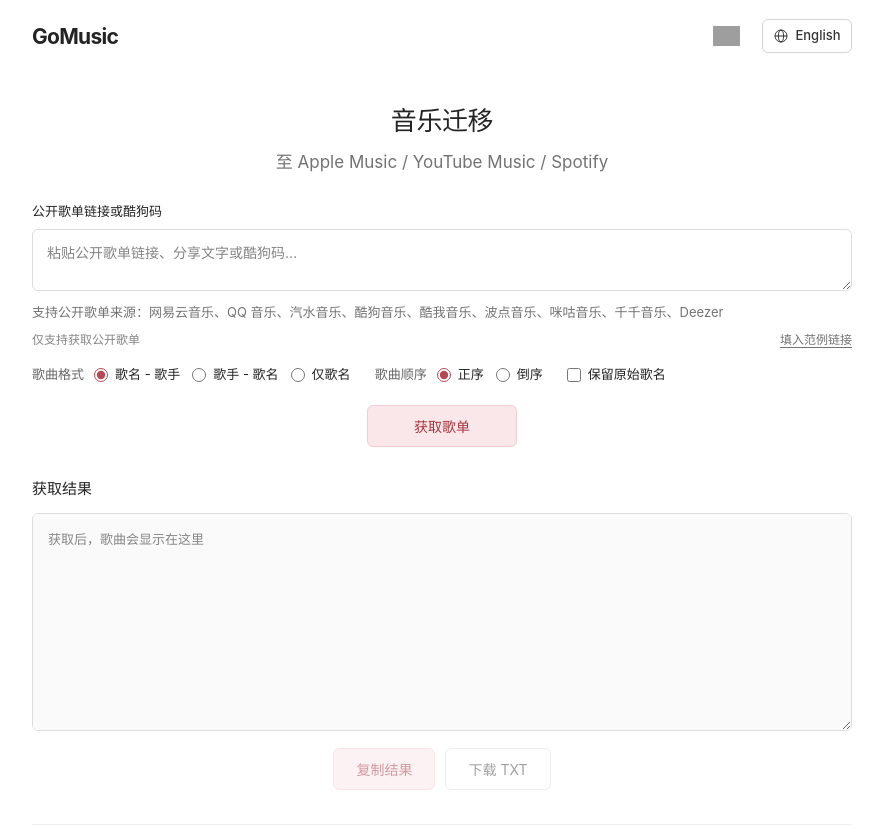
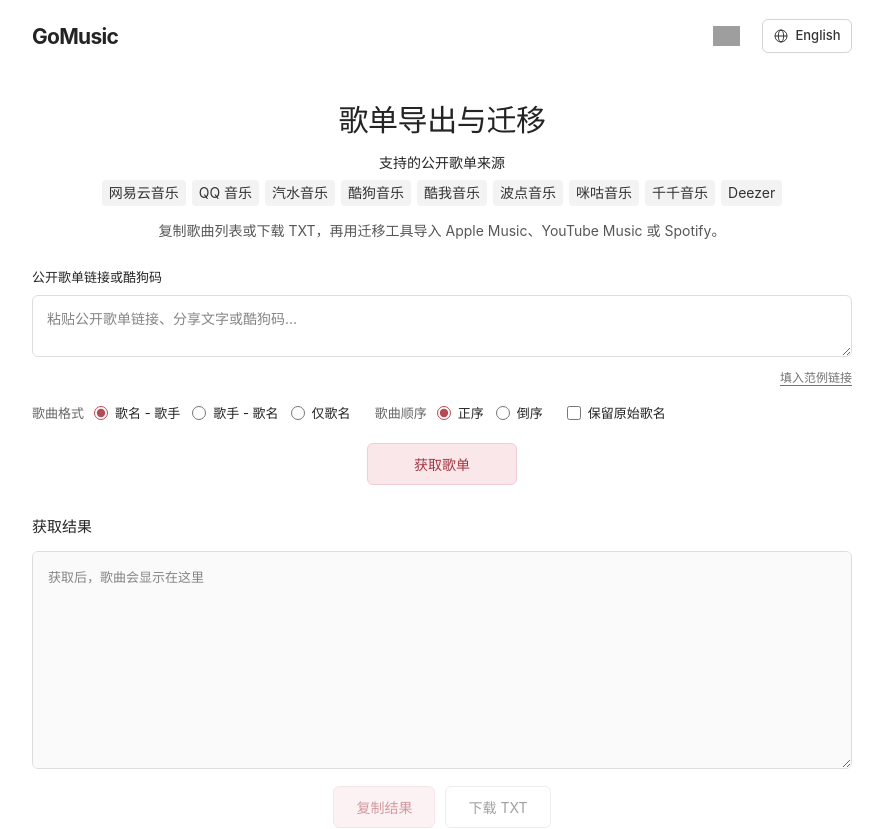
Before and after one commit to Bistutu/GoMusic, a Vue app in the folder static/: page / in a window 1280 px wide. Shown: the top 829 px of the page, without its empty margins (198-1081 px from the left). Built offline with nearby package versions, Linux system fonts and the light colour scheme; grey boxes are pictures that could not be loaded.

Commit message:
ui: show supported playlist sources first

```diff
--- a/static/src/App.vue
+++ b/static/src/App.vue
@@ -2,7 +2,11 @@
 import { computed, reactive, ref, watch } from "vue";
 import { messages } from "./i18n";
 import { usePlaylist } from "./composables/usePlaylist";
-import { kugouCodeOf, type ExportOptions } from "./lib/playlist";
+import {
+  kugouCodeOf,
+  playlistSources,
+  type ExportOptions,
+} from "./lib/playlist";
 import PlaylistForm from "./components/PlaylistForm.vue";
 import ExportPanel from "./components/ExportPanel.vue";
 import TransferGuide from "./components/TransferGuide.vue";
@@ -103,13 +107,22 @@ const errorMessage = computed(() => {
     </header>
     <main>
       <div class="page-intro">
-        <h1>
-          <template v-for="(part, index) in t.title.split(' / ')" :key="index"
-            ><template v-if="index"> / </template
-            ><span class="title-part">{{ part }}</span></template
+        <h1>{{ t.title }}</h1>
+        <div class="supported-sources">
+          <p id="playlist-sources-label" class="source-label">
+            {{ t.sources }}
+          </p>
+          <ul
+            class="source-list"
+            role="list"
+            aria-labelledby="playlist-sources-label"
           >
-        </h1>
-        <p>{{ t.subtitle }}</p>
+            <li v-for="source in playlistSources" :key="source">
+              {{ t[source] }}
+            </li>
+          </ul>
+        </div>
+        <p class="page-description">{{ t.subtitle }}</p>
       </div>
       <PlaylistForm
         v-model="link"
--- a/static/src/components/PlaylistForm.vue
+++ b/static/src/components/PlaylistForm.vue
@@ -1,7 +1,6 @@
 <script setup lang="ts">
 import { computed } from "vue";
-import { platformOf } from "../lib/playlist";
-import type { ExportOptions } from "../lib/playlist";
+import { platformOf, type ExportOptions } from "../lib/playlist";
 import type { Copy } from "../i18n";
 const link = defineModel<string>({ required: true });
 const props = defineProps<{
@@ -13,21 +12,8 @@ const props = defineProps<{
 const emit = defineEmits<{ submit: []; cancel: [] }>();
 const exampleUrl = "http://163cn.tv/zoIxm3";
 const platform = computed(() => {
-  const p = platformOf(link.value);
-  return p
-    ? props.t[
-        p as
-          | "netease"
-          | "qq"
-          | "qishui"
-          | "kugou"
-          | "kuwo"
-          | "migu"
-          | "qianqian"
-          | "bodian"
-          | "deezer"
-      ]
-    : "";
+  const source = platformOf(link.value);
+  return source ? props.t[source] : "";
 });
 </script>
 <template>
@@ -47,9 +33,8 @@ const platform = computed(() => {
       @keydown.ctrl.enter.prevent="emit('submit')"
       @keydown.meta.enter.prevent="emit('submit')"
     />
-    <p class="supported-sources">{{ t.sources }}</p>
     <div class="input-helper">
-      <span>{{ platform ? t.detected + platform : t.privacy }}</span>
+      <span v-if="platform">{{ t.detected + platform }}</span>
       <button
         type="button"
         class="text-button example-link"
--- a/static/src/i18n.ts
+++ b/static/src/i18n.ts
@@ -2,7 +2,7 @@ import { lastCompletedWeekDate } from "./lib/dates";
 
 const sponsorDate = lastCompletedWeekDate();
 const zh = {
-  title: "音乐迁移",
+  title: "歌单导出与迁移",
   detected: "已识别平台：",
   order: "歌曲顺序",
   results: "获取结果",
@@ -15,9 +15,9 @@ const zh = {
   transferTools: "迁移工具：",
   guide: "使用指南",
   language: "Switch to English",
-  subtitle: "至 Apple Music / YouTube Music / Spotify",
-  sources:
-    "支持公开歌单来源：网易云音乐、QQ 音乐、汽水音乐、酷狗音乐、酷我音乐、波点音乐、咪咕音乐、千千音乐、Deezer",
+  subtitle:
+    "复制歌曲列表或下载 TXT，再用迁移工具导入 Apple\u00a0Music、YouTube\u00a0Music 或 Spotify。",
+  sources: "支持的公开歌单来源",
   netease: "网易云音乐",
   qq: "QQ 音乐",
   qishui: "汽水音乐",
@@ -33,7 +33,6 @@ const zh = {
   fetch: "获取歌单",
   loading: "正在获取歌单…",
   cancel: "取消",
-  privacy: "仅支持获取公开歌单",
   errorInvalid: "请输入支持平台的公开歌单链接或有效酷狗码（最多 4096 字节）。",
   errorKugouCode: "酷狗码无效、已过期或不是公开歌单，请核对后重试。",
   errorDeezerRetiredLink:
@@ -90,7 +89,7 @@ const zh = {
   sponsorAmount: "赞赏金额 / 元",
 };
 const en: Record<keyof typeof zh, string> = {
-  title: "Music Transfer",
+  title: "Export and transfer playlists",
   detected: "Detected platform: ",
   order: "Track order",
   results: "Results",
@@ -103,10 +102,10 @@ const en: Record<keyof typeof zh, string> = {
   transferTools: "Transfer tools:",
   guide: "How it works",
   language: "切换到中文",
-  subtitle: "To Apple Music / YouTube Music / Spotify",
-  sources:
-    "Public playlist sources: NetEase Cloud Music, QQ Music, Qishui, Kugou, Kuwo, Bodian, Migu, Qianqian and Deezer",
-  netease: "NetEase",
+  subtitle:
+    "Copy the track list or download a TXT file to use with transfer tools for Apple\u00a0Music, YouTube\u00a0Music, or Spotify.",
+  sources: "Supported public playlist sources",
+  netease: "NetEase Cloud Music",
   qq: "QQ Music",
   qishui: "Qishui",
   kugou: "Kugou",
@@ -122,7 +121,6 @@ const en: Record<keyof typeof zh, string> = {
   fetch: "Get playlist",
   loading: "Getting playlist…",
   cancel: "Cancel",
-  privacy: "Public playlists only",
   errorInvalid:
     "Enter a supported public playlist link or a valid Kugou code (up to 4096 bytes).",
   errorKugouCode:
--- a/static/src/lib/playlist.ts
+++ b/static/src/lib/playlist.ts
@@ -20,7 +20,20 @@ export interface ExportOptions {
   order: "normal" | "reverse";
 }
 
-const hosts: Record<string, string> = {
+export const playlistSources = [
+  "netease",
+  "qq",
+  "qishui",
+  "kugou",
+  "kuwo",
+  "bodian",
+  "migu",
+  "qianqian",
+  "deezer",
+] as const;
+type PlaylistSource = (typeof playlistSources)[number];
+
+const hosts: Partial<Record<string, PlaylistSource>> = {
   "music.163.com": "netease",
   "y.music.163.com": "netease",
   "163cn.tv": "netease",
@@ -55,7 +68,7 @@ const hosts: Record<string, string> = {
   "deezer.page.link": "deezer",
   "dzr.page.link": "deezer",
 };
-export function platformOf(input: string): string | undefined {
+export function platformOf(input: string): PlaylistSource | undefined {
   const escapedQuerySeparators = /\\u0026/gi;
   const inputs = [input];
   for (let depth = 0; depth < 2; depth++) {
--- a/static/src/style.css
+++ b/static/src/style.css
@@ -110,26 +110,47 @@ textarea:focus {
 }
 h1 {
   text-wrap: balance;
-  font-size: 26px;
-  font-weight: 600;
-  line-height: 1.6;
+  font-size: 30px;
+  font-weight: 650;
+  line-height: 1.35;
   letter-spacing: -0.4px;
   margin: 0 0 7px;
 }
-.title-part {
-  white-space: nowrap;
-}
-.page-intro p {
-  font-size: 17px;
-  color: #737373;
+.page-description {
+  font-size: 14px;
+  color: #575757;
   line-height: 1.6;
-  margin: 0;
+  margin: 0 auto;
+  max-width: 76ch;
+  text-wrap: pretty;
 }
 .supported-sources {
-  margin: 6px 0 0;
-  font-size: 13px;
-  line-height: 1.7;
-  color: #737373;
+  margin: 11px 0 14px;
+}
+.source-label {
+  margin: 0 0 7px;
+  color: #242424;
+  font-size: 14px;
+  font-weight: 600;
+  line-height: 1.5;
+}
+.source-list {
+  display: flex;
+  flex-wrap: wrap;
+  justify-content: center;
+  gap: 6px;
+  margin: 0;
+  padding: 0;
+  list-style: none;
+  color: #333;
+  font-size: 14px;
+  line-height: 1.6;
+}
+.source-list li {
+  padding: 2px 7px;
+  border-radius: 4px;
+  background: #f3f3f3;
+  white-space: nowrap;
 }
 .input-label {
   display: block;
@@ -155,7 +176,6 @@ h1 {
 .input-helper {
   display: flex;
   align-items: center;
-  justify-content: space-between;
   flex-wrap: wrap;
   gap: 12px;
   color: #858585;
@@ -165,6 +185,7 @@ h1 {
   min-height: 20px;
 }
 .example-link {
+  margin-inline-start: auto;
   font-size: inherit;
   text-decoration: underline;
   text-underline-offset: 3px;
@@ -575,12 +596,13 @@ h1 {
     margin-bottom: 24px;
   }
   h1 {
-    font-size: 20px;
-    line-height: 1.55;
+    font-size: 24px;
   }
-  .page-intro p {
-    font-size: 15px;
-    line-height: 1.8;
+  .source-list {
+    gap: 5px;
+  }
+  .source-list li {
+    padding-inline: 5px;
   }
   .link-input {
     height: 72px;
```
Also changed, not shown: 1 other file (tests, documents, lock files or other folders).
